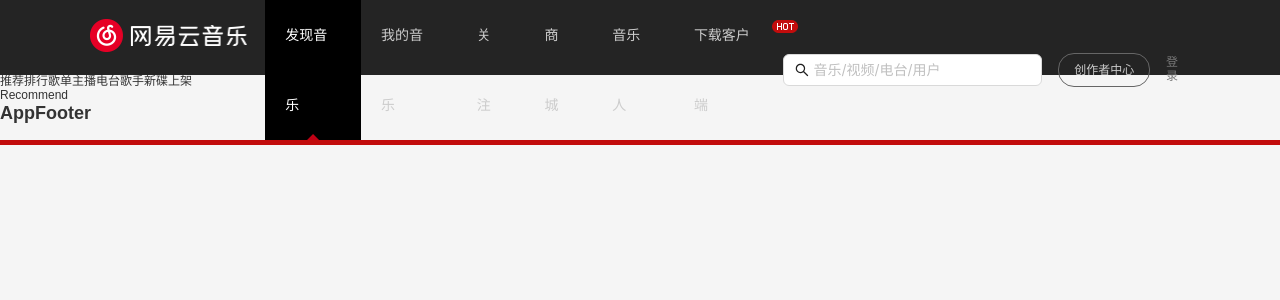
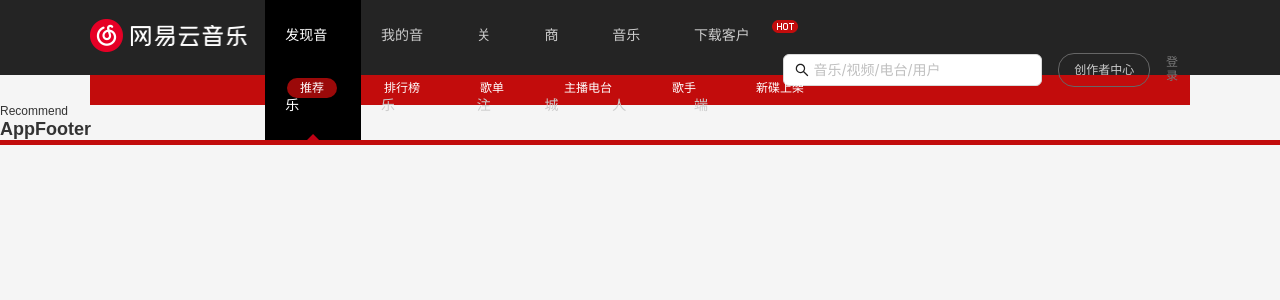
Before and after one commit to 743414915/react-music, a React (Create React App) app: page /#/discover/recommend in a window 1280 px wide. Shown: the top 300 px of the page. Built offline with nearby package versions, Linux system fonts and the light colour scheme; no server answers.

Commit message:
fea：二级导航

```diff
--- /dev/null
+++ b/src/views/discover/c-cpns/nav-bar/index.tsx
@@ -0,0 +1,26 @@
+import React, { memo } from "react";
+import type { FC, PropsWithChildren } from "react";
+import {  NavLink } from "react-router-dom";
+
+import { NavWrapper } from "./style";
+import { discoverMenu } from "@/assets/data/local_data";
+
+interface IProps {}
+
+const NavBar: FC<PropsWithChildren<IProps>> = () => {
+  return (
+    <NavWrapper className={"wrap-v1"}>
+      <div className="nav">
+        {discoverMenu.map((item) => {
+          return (
+            <div className={"item"}>
+              <NavLink to={item.link}>{item.title}</NavLink>
+            </div>
+          );
+        })}
+      </div>
+    </NavWrapper>
+  );
+};
+
+export default memo(NavBar);
--- /dev/null
+++ b/src/views/discover/c-cpns/nav-bar/style.ts
@@ -0,0 +1,31 @@
+import styled from "styled-components";
+
+export const NavWrapper = styled.div`
+  height: 30px;
+  background: ${(props) => props.theme.color.primary};
+  .nav {
+    display: flex;
+    padding-left: 180px;
+    position: relative;
+    top: -4px;
+
+    .item {
+      a {
+        display: inline-block;
+        height: 20px;
+        line-height: 20px;
+        padding: 0 13px;
+        margin: 7px 17px 0;
+        color: #fff;
+        font-size: 12px;
+
+        &:hover,
+        &.active {
+          text-decoration: none;
+          background-color: #9b0909;
+          border-radius: 20px;
+        }
+      }
+    }
+  }
+`;
--- a/src/views/discover/index.tsx
+++ b/src/views/discover/index.tsx
@@ -2,20 +2,14 @@
 import type { FC, PropsWithChildren } from "react";
 
 import { Outlet, Link } from "react-router-dom";
+import NavBar from "./c-cpns/nav-bar";
 
 interface IProps {}
 
 const Discover: FC<PropsWithChildren<IProps>> = () => {
   return (
     <div>
-      <div>
-        <Link to={"/discover/recommend"}>推荐</Link>
-        <Link to={"/discover/ranking"}>排行</Link>
-        <Link to={"/discover/songs"}>歌单</Link>
-        <Link to={"/discover/djradio"}>主播电台</Link>
-        <Link to={"/discover/artist"}>歌手</Link>
-        <Link to={"/discover/album"}>新碟上架</Link>
-      </div>
+      <NavBar />
       <Suspense fallback={<div>loading...</div>}>
         <Outlet />
       </Suspense>
```
